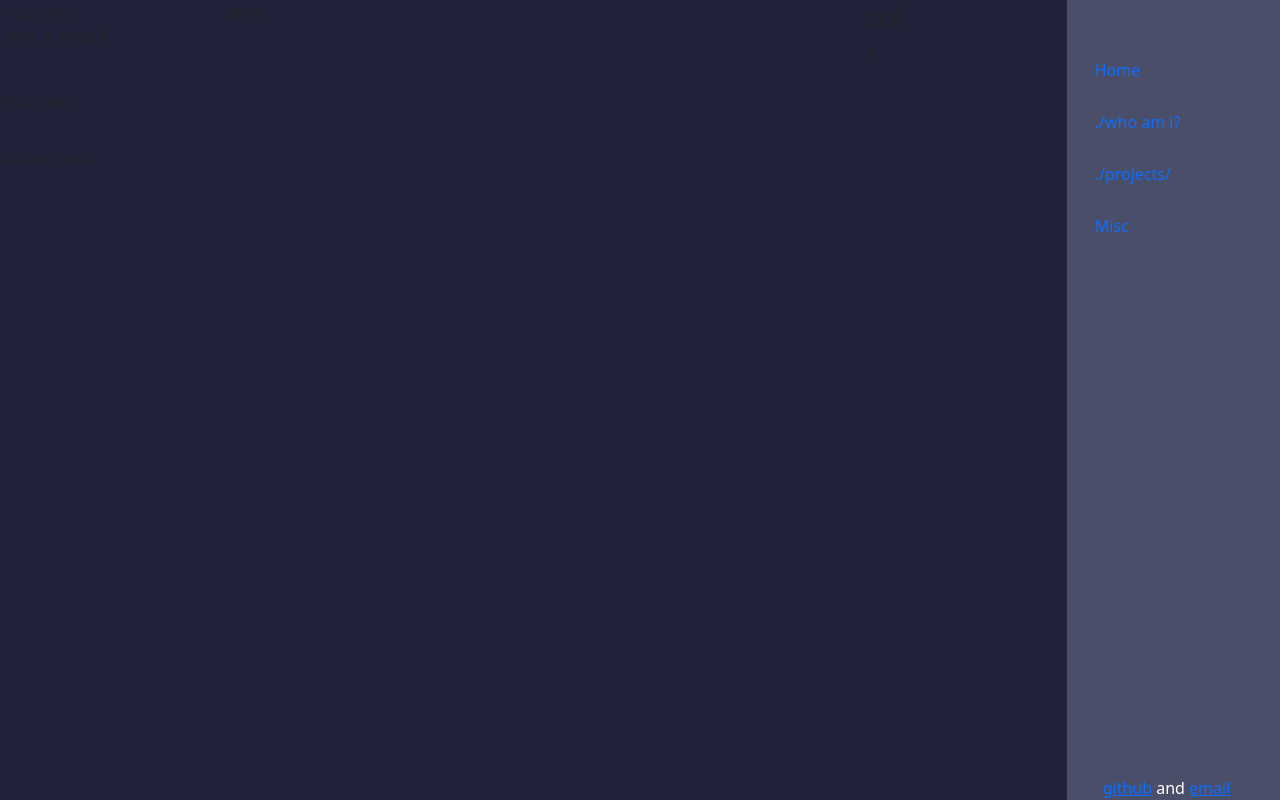
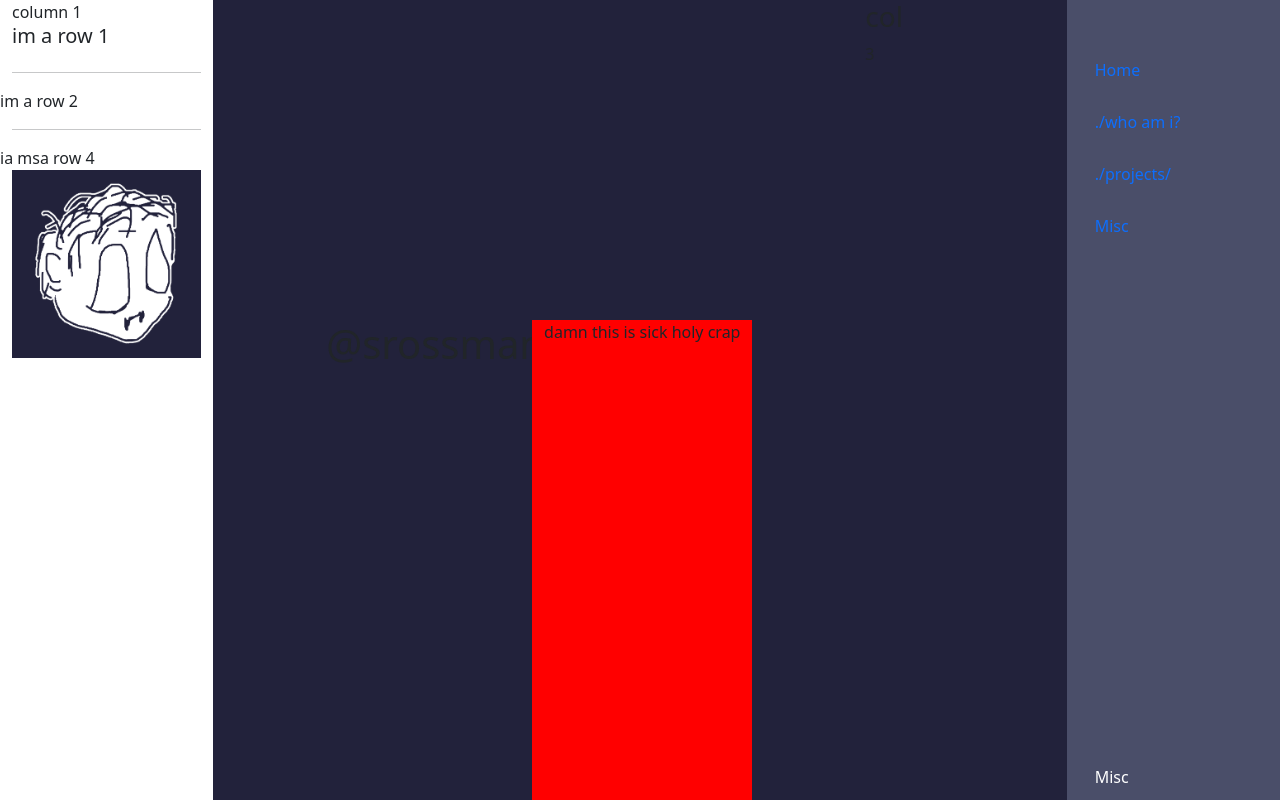
Before and after one commit to SethyRoosman/srossman.github.io, a plain HTML site: page index.html in a window 1280 px wide. Drawn offline with nearby package versions, Linux system fonts and the light colour scheme.

Commit message:
big update (only configured for local testing)

```diff
--- a/index.html
+++ b/index.html
@@ -5,12 +5,18 @@
     <meta name="viewport" content="width=device-width, initial-scale=1">
     <title>srossman > portfolio</title>
     <link rel="stylesheet" type="text/css" href="style.css">
+    <!-- getting fonts -->
+    <link rel="preconnect" href="https://fonts.googleapis.com">
+    <link rel="preconnect" href="https://fonts.gstatic.com" crossorigin>
+    <link href="https://fonts.googleapis.com/css2?family=Josefin+Sans:wght@300;500;700&display=swap" rel="stylesheet">
+    <!-- bootstrap stuff -->
     <link href="https://cdn.jsdelivr.net/npm/bootstrap@5.3.0-alpha1/dist/css/bootstrap.min.css" rel="stylesheet" integrity="sha384-GLhlTQ8iRABdZLl6O3oVMWSktQOp6b7In1Zl3/Jr59b6EGGoI1aFkw7cmDA6j6gD" crossorigin="anonymous">
   </head>
   <body>
     <div class="container-fluid">
       <div class="row flex-nowrap">
-          <div class="col">
+
+          <div class="col-2">
             column 1
             <div class="row">
               <h5> im a row 1</h5>
@@ -19,12 +25,26 @@
             <div class="row"> im a row 2</div>
             <hr>
             <div class="row"> ia msa row 4</div>
+            <div class="row">
+              <img src="./v2-face-for-portfolio-trim.png" class="img-fluid" alt="art">
+            </div>
           </div>
-          <div class="col-6">ahhh</div>
+
+          <div class="col-6 d-flex justify-content-center socialpadding">
+            <div class="row">
+              <h1>@srossman</h1>
+            </div>
+            <hr>
+            <div class="row" style="background-color: red;">
+              <p>damn this is sick holy crap</p>
+            </div>
+          </div>
+
           <div class="col">
             <h3>col</h3>
             <p>3</p>
           </div>
+
           <div class="col-auto col-md-3 col-xl-2 px-sm-2 px-0 nav-color">
               <div class="d-flex flex-column align-items-center align-items-sm-start px-3 pt-2 text-white min-vh-100">
                   <hr>
@@ -62,9 +82,8 @@
                       </li>
                   </ul>
                   <div class="sticky-bottom">
-                    <div class="container">
-                      <a href="">github</a> and <a href="">email</a>
-                    </div>
+                      <a href="#" class="nav-link px-0 align-middle">
+                        <i class="fs-4 bi-people"></i> <span class="ms-1 d-none d-sm-inline">Misc</span> </a>
                   </div>
               </div>
           </div>
--- a/style.css
+++ b/style.css
@@ -1,5 +1,9 @@
 html {
 	background-color:grey;
+}
+
+body {
+	font-family: 'Josefin Sans', sans-serif;
 }
 
 .col-6 {
@@ -10,6 +14,23 @@ html {
 	background-color: #4A4E69;
 }
 
+.nav-item {
+
+}
+
 .col {
 	background-color: #22223B;
 }
+
+.sticky-bottom {
+	padding-bottom: 5%;
+}
+
+.socialpadding {
+	padding-top: 25%;
+}
+
+.img {
+	max-width: 100%;
+	height: auto;
+}
--- /dev/null
+++ b/trippy-background-script.js
@@ -0,0 +1 @@
+trippy-background-script.js
```
Also changed, not shown: Mandelbrot_set_image.png (added), Sadamasa Motonaga.jpeg (added), escher-relativity.jpeg (added), v2-face-for-portfolio-trim.png (added).
